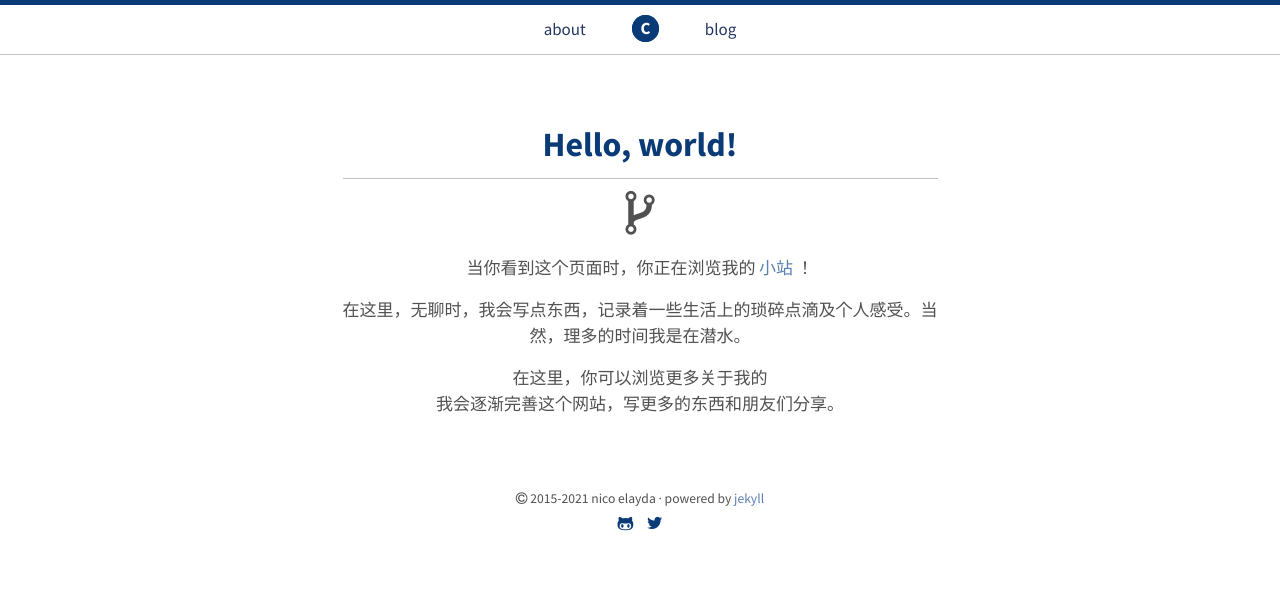
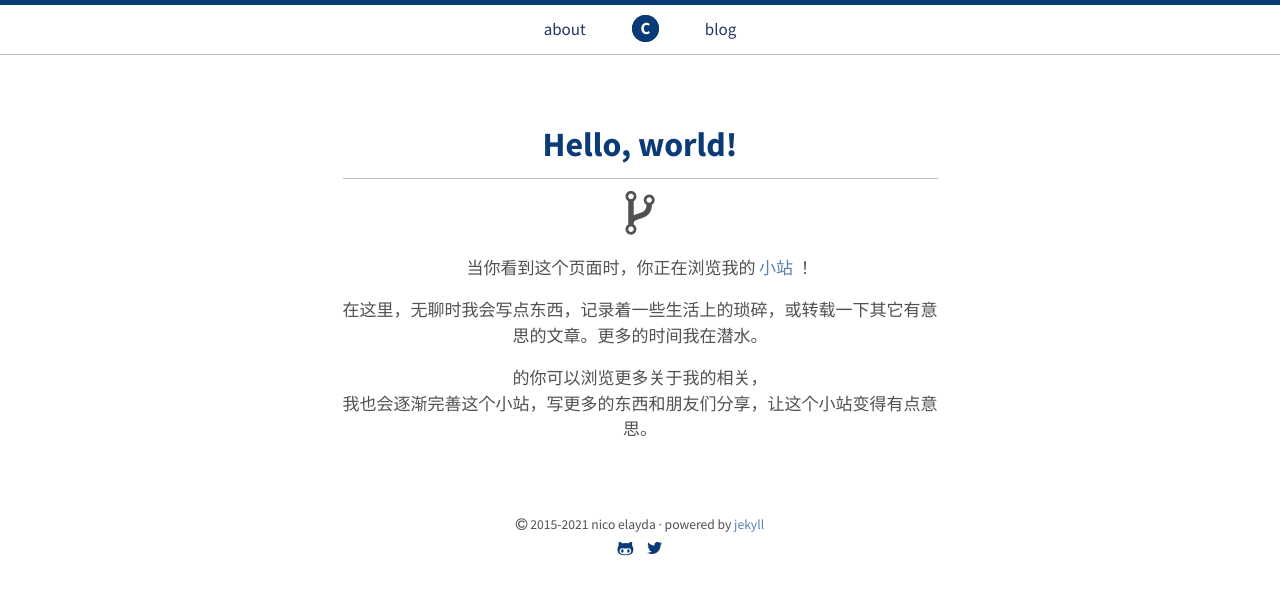
Before and after one commit to yongxian-zhang/yongxian-zhang.github.io, a Jekyll site: the page built from index.html, in a window 1280 px wide. Shown: the top 595 px of the page. Built offline with Jekyll 4.4.1, drawn with Linux system fonts in a browser that asks for light colours.

Commit message:
edit index.html

```diff
--- a/index.html
+++ b/index.html
@@ -19,12 +19,12 @@ title: Home
     </p>
 
     <p>
-      在这里，无聊时，我会写点东西，记录着一些生活上的琐碎点滴及个人感受。当然，理多的时间我是在潜水。
+      在这里，无聊时我会写点东西，记录着一些生活上的琐碎，或转载一下其它有意思的文章。更多的时间我在潜水。
     </p>
 
     <p>
-      在这里，你可以浏览更多关于我的 <br />
-      我会逐渐完善这个网站，写更多的东西和朋友们分享。
+      的你可以浏览更多关于我的相关， <br />
+      我也会逐渐完善这个小站，写更多的东西和朋友们分享，让这个小站变得有点意思。
     </p>
   </div>
 
```
